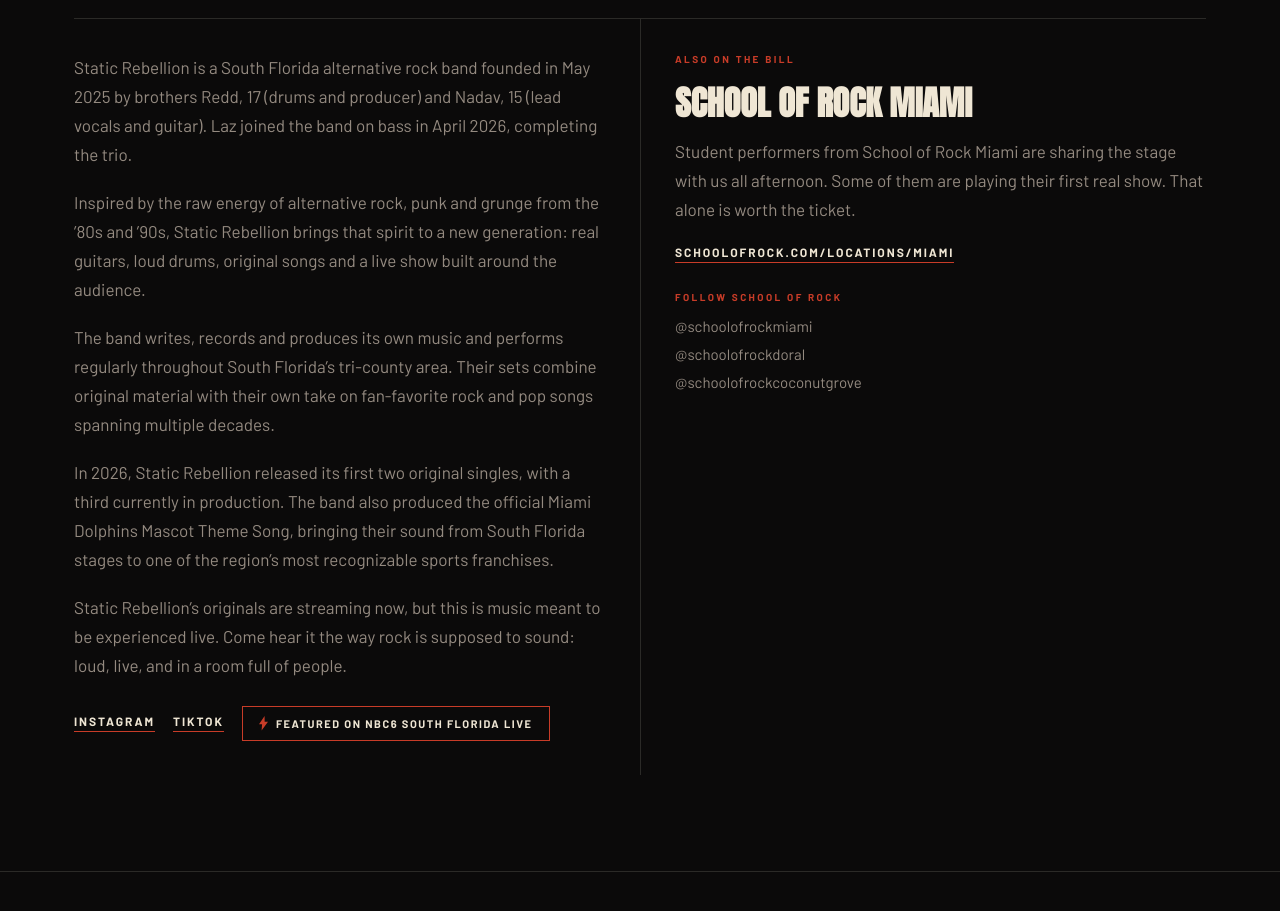
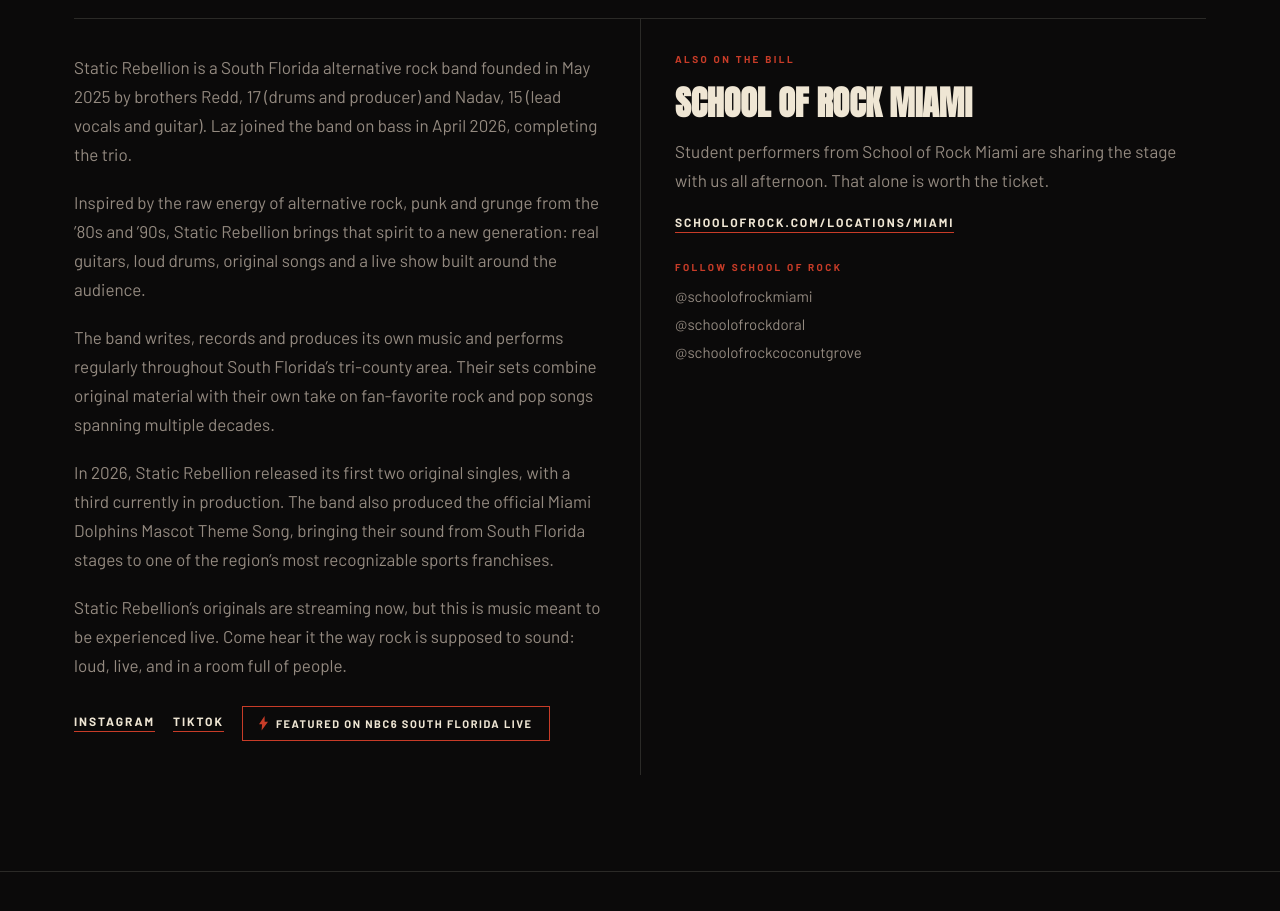
Before and after one commit to NadavM316111/rock-for-a-cause, a Next.js app: page / in a window 1280 px wide. Shown: the part 6220-7131 px from the top of the page. Built offline with nearby package versions, Linux system fonts and the light colour scheme.

Commit message:
sjq34124

```diff
--- a/app/page.tsx
+++ b/app/page.tsx
@@ -1625,8 +1625,7 @@
                 }}
               >
                 Student performers from School of Rock Miami are sharing the
-                stage with us all afternoon. Some of them are playing their first
-                real show. That alone is worth the ticket.
+                stage with us all afternoon. That alone is worth the ticket.
               </p>
 
               <a
```
